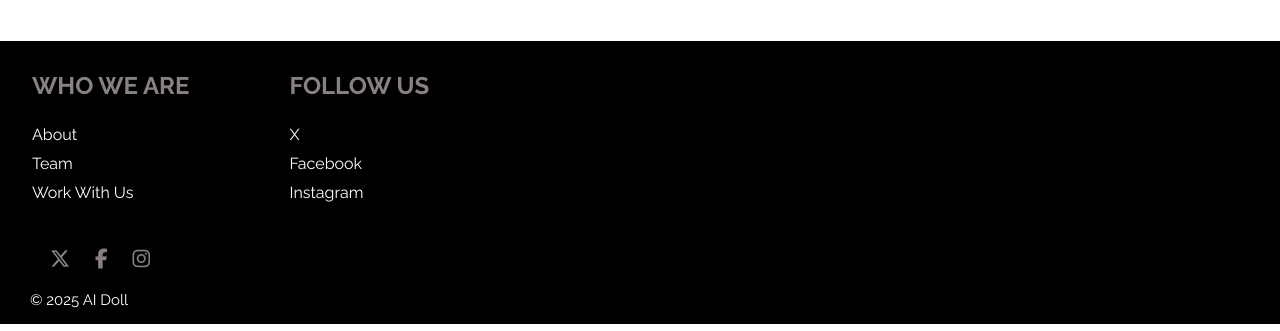
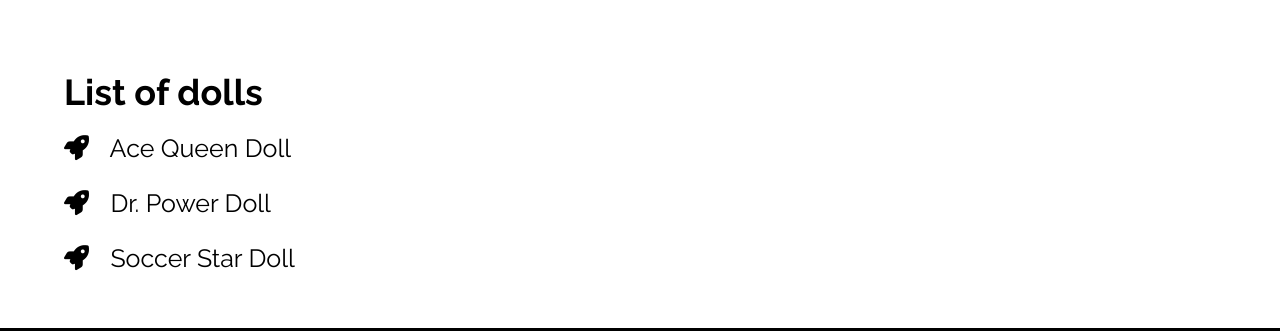
Before and after one commit to tomer-aminov/AI-Doll, a plain HTML site: page OurDolls.html in a window 1280 px wide. Shown: the part 533-864 px from the top of the page. Drawn offline with Linux system fonts and the light colour scheme.

Commit message:
Add list with rocket icons
Added a list of dolls names with rocket icons

```diff
--- a/OurDolls.html
+++ b/OurDolls.html
@@ -58,6 +58,23 @@
                style="width: 330px"
             />
          </section>
+         <section class="sect-list-dolls wrapper">
+            <h3>List of dolls</h3>
+            <ul class="list-dolls">
+               <li>
+                  <i class="fa-solid fa-rocket"></i>
+                  Ace Queen Doll
+               </li>
+               <li>
+                  <i class="fa-solid fa-rocket"></i>
+                  Dr. Power Doll
+               </li>
+               <li>
+                  <i class="fa-solid fa-rocket"></i>
+                  Soccer Star Doll
+               </li>
+            </ul>
+         </section>
       </main>
 
       <footer>
--- a/css/style.css
+++ b/css/style.css
@@ -310,3 +310,28 @@ main .hero-p {
    border: 2px solid purple;
    object-fit: cover;
 }
+
+.sect-list-dolls {
+   padding: 30px 0;
+}
+
+.sect-list-dolls h3 {
+   font-size: 36px;
+   margin-bottom: 20px;
+   color: black;
+}
+
+.list-dolls {
+   list-style: none;
+}
+
+.list-dolls li {
+   margin-bottom: 25px;
+   font-size: 25px;
+   color: black;
+}
+
+.list-dolls i {
+   color: black;
+   margin-right: 15px;
+}
```
